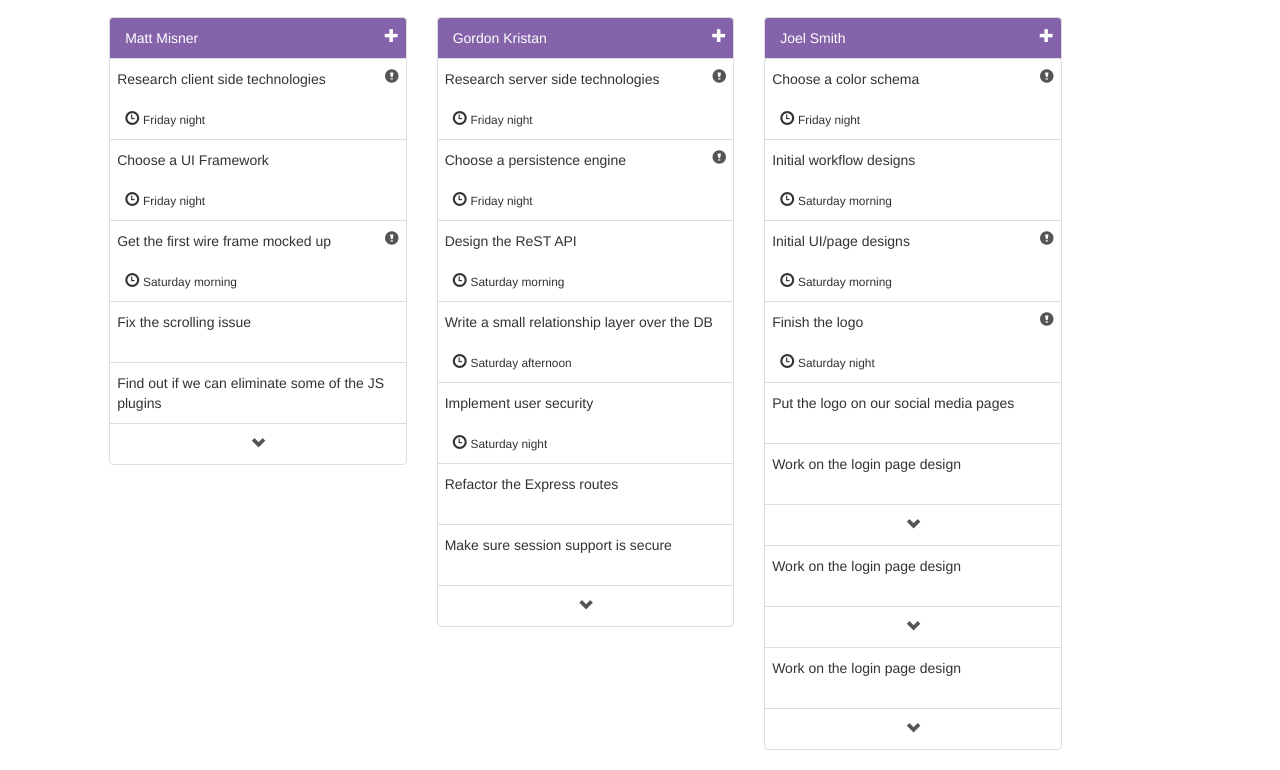
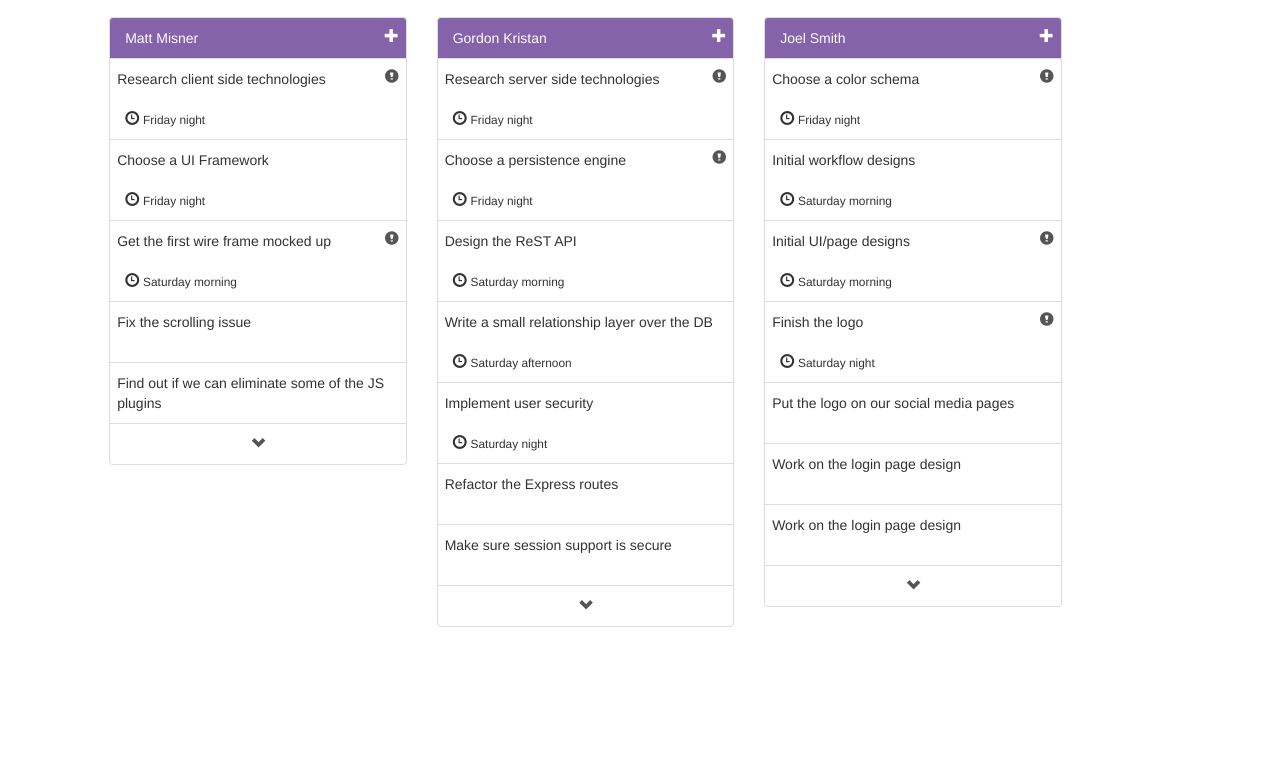
Before and after one commit to hawrylmj/urppl, a website: page public/index.html in a window 1280 px wide. Shown: the part 125-895 px from the top of the page. After the commit the page ends 800 px from the top, so only its background shows below. Drawn offline with Linux system fonts and the light colour scheme.

Commit message:
fixed my dumbassery.

```diff
--- a/public/index.html
+++ b/public/index.html
@@ -274,9 +274,7 @@
 				<br />
 				<br />
 			</li>
-			<li class="list-group-item list-footer">
-				<a href='#'><i class="more glyphicon glyphicon-chevron-down"></i></a>
-			</li>
+
       <li class="list-group-item">
         <span class="left-top">Work on the login page design</span>
         <a href="#"></a>
@@ -286,27 +284,7 @@
       <li class="list-group-item list-footer">
         <a href='#'><i class="more glyphicon glyphicon-chevron-down"></i></a>
       </li>
-      <li class="list-group-item">
-        <span class="left-top">Work on the login page design</span>
-        <a href="#"></a>
-        <br />
-        <br />
-      </li>
-      <li class="list-group-item hidden">
-        <span class="left-top">Work on the login page design</span>
-        <a href="#"></a>
-        <br />
-        <br />
-      </li>
-      <li class="list-group-item hidden">
-        <span class="left-top">Work on the login page design</span>
-        <a href="#"></a>
-        <br />
-        <br />
-      </li>
-      <li class="list-group-item list-footer">
-        <a href='#'><i class="more glyphicon glyphicon-chevron-down"></i></a>
-      </li>
+
 
 		</ul>
 
```
